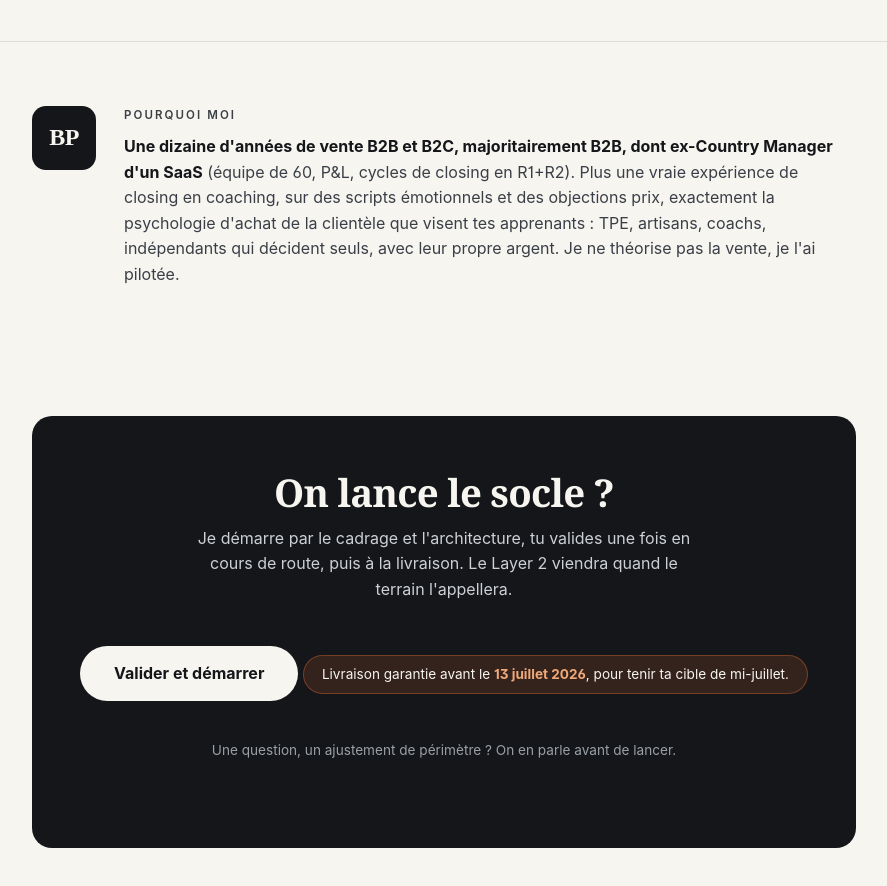
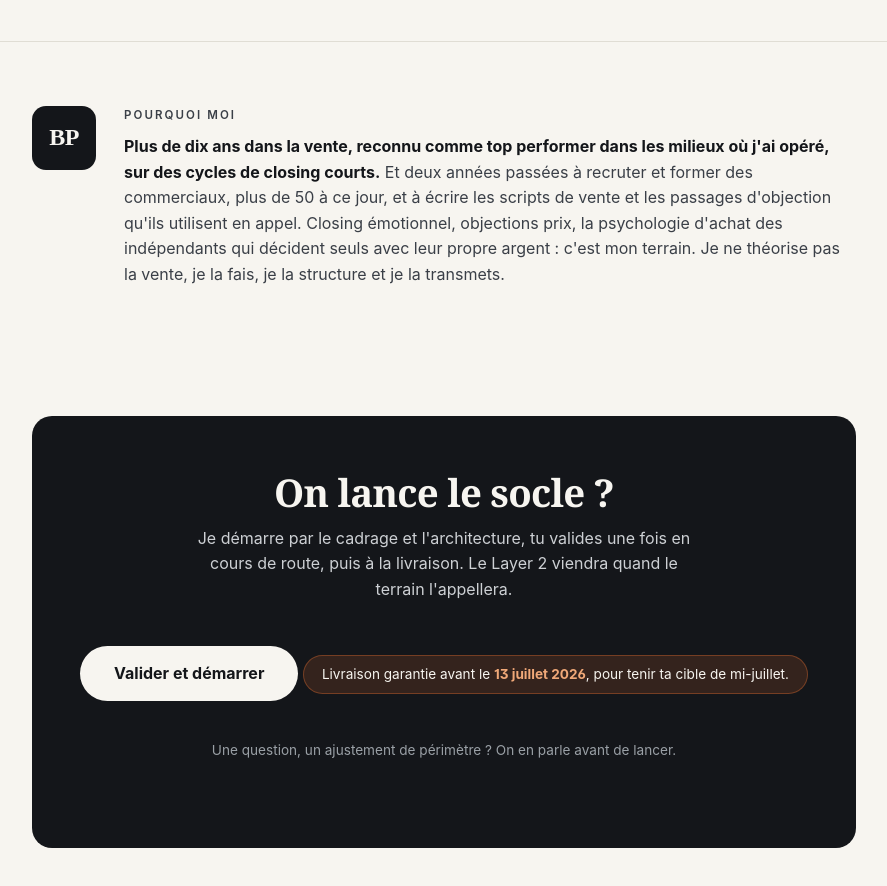
Before and after one commit to pellerinbrice-creator/proposition-sebastien, a plain HTML site: page index.html in a window 1280 px wide. Shown: the part 3660-4546 px from the top of the page, without its empty margins (196-1083 px from the left). Drawn offline with Linux system fonts and the light colour scheme.

Commit message:
Add files via upload

```diff
--- a/index.html
+++ b/index.html
@@ -409,7 +409,7 @@
         <div class="who display">BP</div>
         <div>
           <p class="eyebrow" style="margin-bottom:10px;">Pourquoi moi</p>
-          <p><strong>Une dizaine d'années de vente B2B et B2C, majoritairement B2B, dont ex-Country Manager d'un SaaS</strong> (équipe de 60, P&amp;L, cycles de closing en R1+R2). Plus une vraie expérience de closing en coaching, sur des scripts émotionnels et des objections prix, exactement la psychologie d'achat de la clientèle que visent tes apprenants : TPE, artisans, coachs, indépendants qui décident seuls, avec leur propre argent. Je ne théorise pas la vente, je l'ai pilotée.</p>
+          <p><strong>Plus de dix ans dans la vente, reconnu comme top performer dans les milieux où j'ai opéré, sur des cycles de closing courts.</strong> Et deux années passées à recruter et former des commerciaux, plus de 50 à ce jour, et à écrire les scripts de vente et les passages d'objection qu'ils utilisent en appel. Closing émotionnel, objections prix, la psychologie d'achat des indépendants qui décident seuls avec leur propre argent : c'est mon terrain. Je ne théorise pas la vente, je la fais, je la structure et je la transmets.</p>
         </div>
       </div>
     </div>
```
